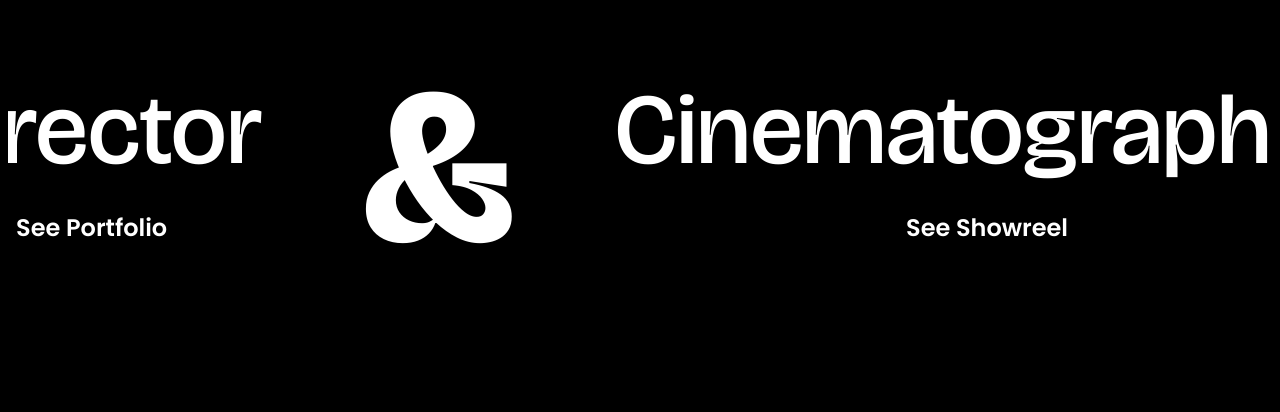
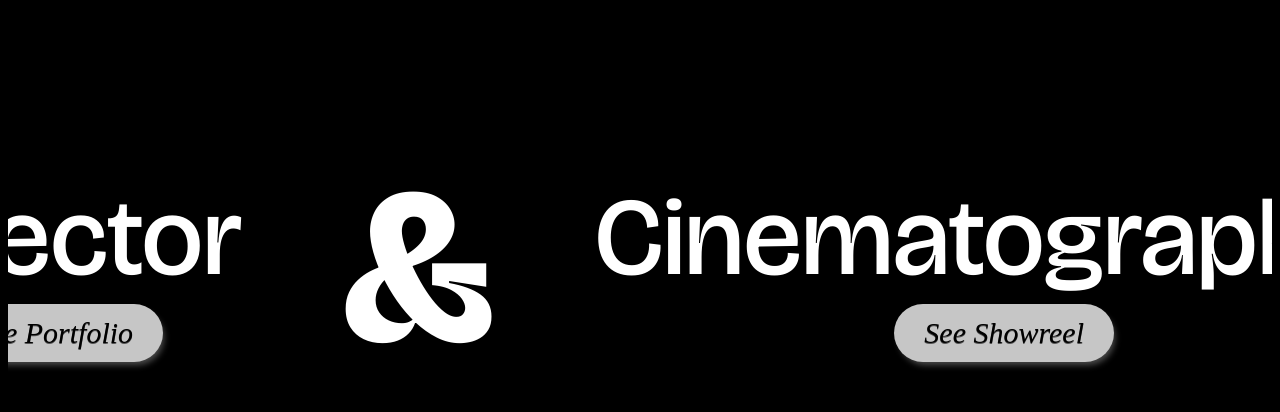
Before and after one commit to barshefet/portfolio, a React (Vite) app in the folder src/client/: page / in a window 1280 px wide. Shown: the part 1031-1443 px from the top of the page. Built offline with nearby package versions, Linux system fonts and the light colour scheme; a web font is replaced by a local one.

Commit message:
fix: update bottom-home component styles and replace headings with buttons for navigation

```diff
--- a/src/client/src/components/Homepage/Home.scss
+++ b/src/client/src/components/Homepage/Home.scss
@@ -114,7 +114,7 @@
   }
 
   .bottom-home {
-    height: 600px;
+    height: 800px;
     background-color: rgb(0, 0, 0);
   }
 }
--- a/src/client/src/components/Homepage/bottomHome.scss
+++ b/src/client/src/components/Homepage/bottomHome.scss
@@ -18,7 +18,7 @@
       font-weight: 550;
       font-style: normal;
       font-variation-settings: "wdth" 300;
-      font-size: 100px;
+      font-size: 110px;
       font-weight: 500;
       margin: 0;
     }
@@ -35,7 +35,7 @@
       font-weight: 550;
       font-style: normal;
       font-variation-settings: "wdth" 300;
-      font-size: 100px;
+      font-size: 110px;
       font-weight: 500;
       margin: 0;
     }
@@ -49,3 +49,25 @@
     font-variation-settings: "wdth" 300;
   }
 }
+
+.seeButton {
+  box-shadow: 3px 5px 6px -2px #4d4d4d;
+  background-color: #c6c6c6;
+  border-radius: 42px;
+  display: inline-block;
+  cursor: pointer;
+  color: #000000;
+  font-family: Times New Roman;
+  font-size: 30px;
+  font-style: italic;
+  padding: 12px 30px;
+  text-decoration: none;
+  text-shadow: 0px 1px 0px #545454;
+}
+.seeButton:hover {
+  background-color: #dedede;
+}
+.seeButton:active {
+  position: relative;
+  top: 1px;
+}
--- a/src/client/src/components/Homepage/bottomHome.tsx
+++ b/src/client/src/components/Homepage/bottomHome.tsx
@@ -6,14 +6,14 @@ const bottomHome = () => {
       <div className="bottom-home">
         <div className="director">
           <h1>Director</h1>
-          <h2>See Portfolio</h2>
+          <a href="/Films" className="seeButton">See Portfolio</a>
         </div>
         <div className="and">
           <h1>&</h1>
         </div>
         <div className="cinematographer">
             <h1>Cinematographer</h1>
-            <h2>See Showreel</h2>
+          <a href="/Cinematography" className="seeButton">See Showreel</a>
         </div>
       </div>
     </>
```
